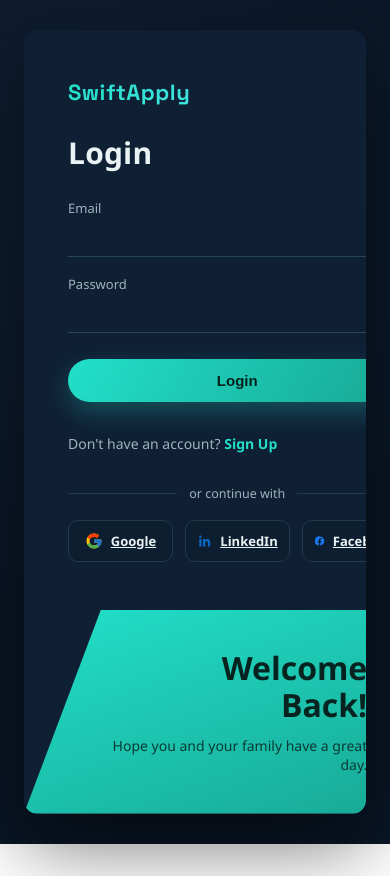
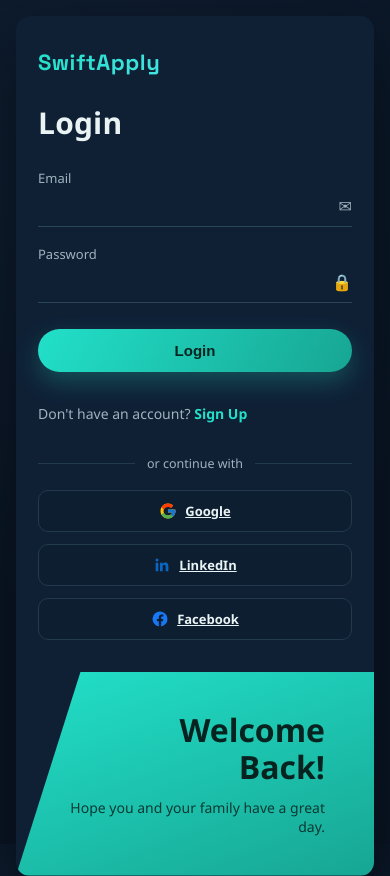
Before and after one commit to shankhadeephalder7-design/Hackathon, a website: page public/login.html in a window 390 px wide. Before the commit the page ends 844 px from the top, so only its background shows below. Drawn offline with Linux system fonts and the light colour scheme.

Commit message:
Mobile Deployed

```diff
--- a/public/style.css
+++ b/public/style.css
@@ -342,3 +342,21 @@ body {
     transition-duration: 0.01ms !important;
   }
 }
+@media (max-width: 480px) {
+  body {
+    align-items: flex-start;
+    padding: 16px;
+  }
+
+  .card {
+    min-height: auto;
+  }
+
+  .form-side {
+    padding: 32px 22px;
+  }
+
+  .social-row {
+    flex-direction: column;
+  }
+}
```
